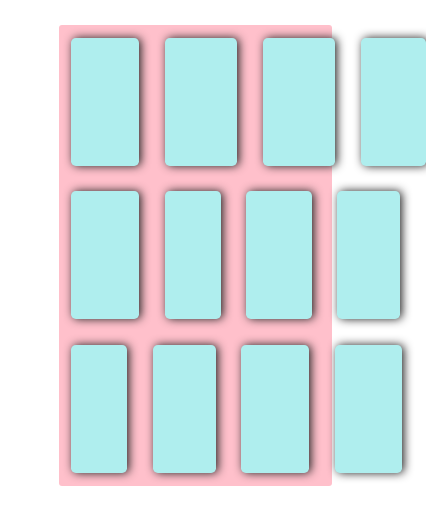
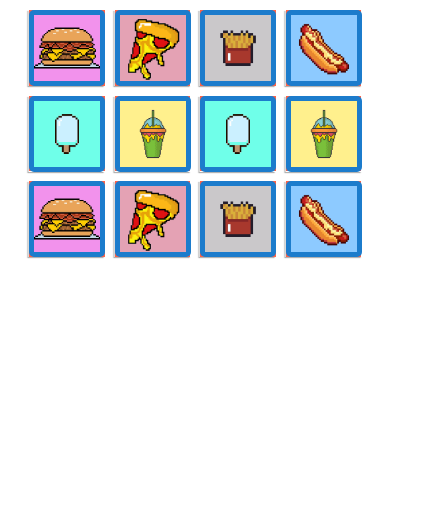
Before and after one commit to Code-Institute-Submissions/memorygame-5, a plain HTML site: page level1.html in a window 390 px wide. Shown: the part 99-624 px from the top of the page, 426 px wide, since content can reach past the window. Drawn offline with nearby package versions, Linux system fonts and the light colour scheme.

Commit message:
new gameboard added in html/css as previous one wasn't fully responsive - responsiveness tested and new grid fully responsive

```diff
--- a/assets/css/style.css
+++ b/assets/css/style.css
@@ -1,76 +1,68 @@
-body {
-    background-image: url('backg.png');
-    background-size: cover;
+.grid {
+    margin: 0 auto;
+    width: 80vw;
+    max-width: 60vh;
+    height: 80vw;
+    max-height: 60vh;
+    font-size: 1rem;
+}
+.row {
+    display: flex;
+}
+.box {
+    background: tomato;
+    margin: 5px;
+    color: white;
+    font-weight: bold;
+    flex: 1 0 auto;
+    position: relative;
+}
+.box:after {
+    content: "";
+    float:left;
+    display: block;
+    padding-top: 100%;
+}
+.box .memory-card {
+    position: absolute;
+    left: 0;
+    right: 0;
+    bottom: 0;
+    top: 0;
+    display: flex;
+    align-items: center;
+    justify-content: center;
+  transform: scale(1);
+  transform-style: preserve-3d;
+  transition: transform .5s;
+  box-shadow: 1px 1px 1px rgba(0,0,0,.3);
 }
 
-.row {
-    text-align: center;
-    flex-wrap: nowrap;
+.box .memory-card:active {
+  transform: scale(0.97);
+  transition: transform .2s;
 }
 
-.game-board {
-    margin-top: 20px;
-    max-width: 60%;
-    background: pink;
-    justify-content: space-around;
-    border-radius: 3px;
-
+.box .memory-card.flip {
+  transform: rotateY(180deg);
 }
 
-
-.memory-card {
-     width: 7.5em;
-    height: 8em;
-    background-color: paleturquoise;
-    border-radius: 0.3em;
-    box-shadow: 2px 0 10px #212121;
-    cursor: pointer;
-    color: #ffffff;
-    justify-content: center;
-	align-items: center;
-    margin: 0.8em;
-
+img {
+    width: 100%;
+    height:auto;
 }
 
-.game-card-icon {
-    visibility: hidden;
-    font-size: 33px;
+.front-face,
+.back-face {
+  width: 100%;
+  height: 100%;
+  padding: 5px;
+  position: absolute;
+  border-radius: 5px;
+  background: #1C7CCC;
+  backface-visibility: hidden;
 }
 
-
-.memory-card:hover {
-    border: 1px solid pink;
-    box-shadow: inset 0px 0px 0px 1px pink;
-    box-sizing: border-box;
+.front-face {
+  transform: rotateY(180deg);
 }
-
-
-
-@media only screen and (max-width: 600px)
-.memory-card {
-    display: inline-block;
-    width: 100px;
-    height: 100px;
-    margin: 5px;
-    background-color:lightgreen;
-    cursor: pointer;
-    color: #ffffff;
-    justify-content: center;
-	align-items: center;
-    font-size: 0px;
-}
-
-.game-board {
-    max-width: 70%;
-}.memory-card:hover {
-    border: 1px solid pink;
-    box-shadow: inset 0px 0px 0px 1px pink;
-    box-sizing: border-box;
-}
-
-
-
-
-
-
-}
--- a/level1.html
+++ b/level1.html
@@ -18,51 +18,29 @@
         </div>
     </div>
 
-    <div class="container game-board" id="game-board">
-        <div class="row">
-            <div class="col-sm-3 memory-card">
-                <i class="fa fa-diamond game-card-icon"></i>
-            </div>
-            <div class="col-sm-3 memory-card">
-                <i class="fa fa-bicycle game-card-icon"></i>
-            </div>
-            <div class="col-sm-3 memory-card">
-                <i class="fa fa-bicycle game-card-icon"></i>
-            </div>
-            <div class="col-sm-3 memory-card">
-                <i class="fa fa-cloud game-card-icon"></i>
-            </div>
-        </div>
-        <div class="row">
-            <div class="col-sm-3 memory-card">
-                 <i class="fa fa-diamond game-card-icon"></i>
-            </div>
-            <div class="col-sm-3 memory-card">
-                <i class="fa fa-apple game-card-icon"></i>
-            </div>
-            <div class="col-sm-3 memory-card">
-                <i class="fa fa-cloud game-card-icon"></i>
-            </div>
-            <div class="col-sm-3 memory-card">
-                <i class="fa fa-anchor game-card-icon"></i>
-            </div>
-        </div>
-        <div class="row">
-            <div class="col-sm-3 memory-card">
-                <i class="fa fa-apple game-card-icon"></i>
-            </div>
-            <div class="col-sm-3 memory-card">
-                <i class="fa fa-anchor game-card-icon"></i>
-            </div>
-            <div class="col-sm-3 memory-card">
-                <i class="fa fa-car game-card-icon"></i>
-            </div>
-            <div class="col-sm-3 memory-card">
-                <i class="fa fa-car game-card-icon"></i>
-            </div>
-        </div>
+   <div class="grid">
+    <div class="row">
+        <div class="box"><div class="memory-card flip" data-framework="fries"><img class="front-face img-fluid" src="../img/cheeseburger.png" alt="burger" /><img class="back-face" src="../img/blank.png" alt="blank" /></div></div>
+        <div class="box"><div class="memory-card flip" data-framework="fries"><img class="front-face" src="../img/pizza.png" alt="pizza" /><img class="back-face" src="../img/blank.png" alt="blank" /></div></div>
+        <div class="box"><div class="memory-card flip" data-framework="fries"><img class="front-face" src="../img/fries.png" alt="fries" /><img class="back-face" src="../img/blank.png" alt="blank" /></div></div>
+        <div class="box"><div class="memory-card flip" data-framework="fries"><img class="front-face" src="../img/hotdog.png" alt="hotdog" /><img class="back-face" src="../img/blank.png" alt="blank" /></div></div>
+
     </div>
+    <div class="row">
+        <div class="box"><div class="memory-card flip" data-framework="fries"><img class="front-face" src="../img/ice-cream.png" alt="ice-cream" /><img class="back-face" src="../img/blank.png" alt="blank" /></div></div>
+        <div class="box"><div class="memory-card flip" data-framework="fries"><img class="front-face" src="../img/milkshake.png" alt="ice-cream" /><img class="back-face" src="../img/blank.png" alt="blank" /></div></div>
+        <div class="box"><div class="memory-card flip" data-framework="fries"><img class="front-face" src="../img/ice-cream.png" alt="ice-cream" /><img class="back-face" src="../img/blank.png" alt="blank" /></div></div>
+        <div class="box"><div class="memory-card flip" data-framework="fries"><img class="front-face" src="../img/milkshake.png" alt="ice-cream" /><img class="back-face" src="../img/blank.png" alt="blank" /></div></div>
 
+    </div>
+    <div class="row">
+        <div class="box"><div class="memory-card flip" data-framework="fries"><img class="front-face img-fluid" src="../img/cheeseburger.png" alt="burger" /><img class="back-face" src="../img/blank.png" alt="blank" /></div></div>
+        <div class="box"><div class="memory-card flip" data-framework="fries"><img class="front-face" src="../img/pizza.png" alt="pizza" /><img class="back-face" src="../img/blank.png" alt="blank" /></div></div>
+        <div class="box"><div class="memory-card flip" data-framework="fries"><img class="front-face" src="../img/fries.png" alt="fries" /><img class="back-face" src="../img/blank.png" alt="blank" /></div></div>
+        <div class="box"><div class="memory-card flip" data-framework="fries"><img class="front-face" src="../img/hotdog.png" alt="hotdog" /><img class="back-face" src="../img/blank.png" alt="blank" /></div></div>
+
+    </div>
+</div>
 
 
 
--- a/script.js
+++ b/script.js
@@ -1,6 +1,63 @@
-// cards array holds all cards
-let card = document.getElementsByClassName("memory-card");
-let cards = [...card];
+const cards = document.querySelectorAll('.memory-card');
 
-// deck of all cards in game
-const deck = document.getElementById("game-board");
+let hasFlippedCard = false;
+let lockBoard = false;
+let firstCard, secondCard;
+
+function flipCard() {
+  if (lockBoard) return;
+  if (this === firstCard) return;
+
+  this.classList.add('flip');
+
+  if (!hasFlippedCard) {
+    // first click
+    hasFlippedCard = true;
+    firstCard = this;
+
+    return;
+  }
+
+  // second click
+  secondCard = this;
+
+  checkForMatch();
+}
+
+function checkForMatch() {
+  let isMatch = firstCard.dataset.framework === secondCard.dataset.framework;
+
+  isMatch ? disableCards() : unflipCards();
+}
+
+function disableCards() {
+  firstCard.removeEventListener('click', flipCard);
+  secondCard.removeEventListener('click', flipCard);
+
+  resetBoard();
+}
+
+function unflipCards() {
+  lockBoard = true;
+
+  setTimeout(() => {
+    firstCard.classList.remove('flip');
+    secondCard.classList.remove('flip');
+
+    resetBoard();
+  }, 1500);
+}
+
+function resetBoard() {
+  [hasFlippedCard, lockBoard] = [false, false];
+  [firstCard, secondCard] = [null, null];
+}
+
+(function shuffle() {
+  cards.forEach(card => {
+    let randomPos = Math.floor(Math.random() * 12);
+    card.style.order = randomPos;
+  });
+})();
+
+cards.forEach(card => card.addEventListener('click', flipCard));
```
